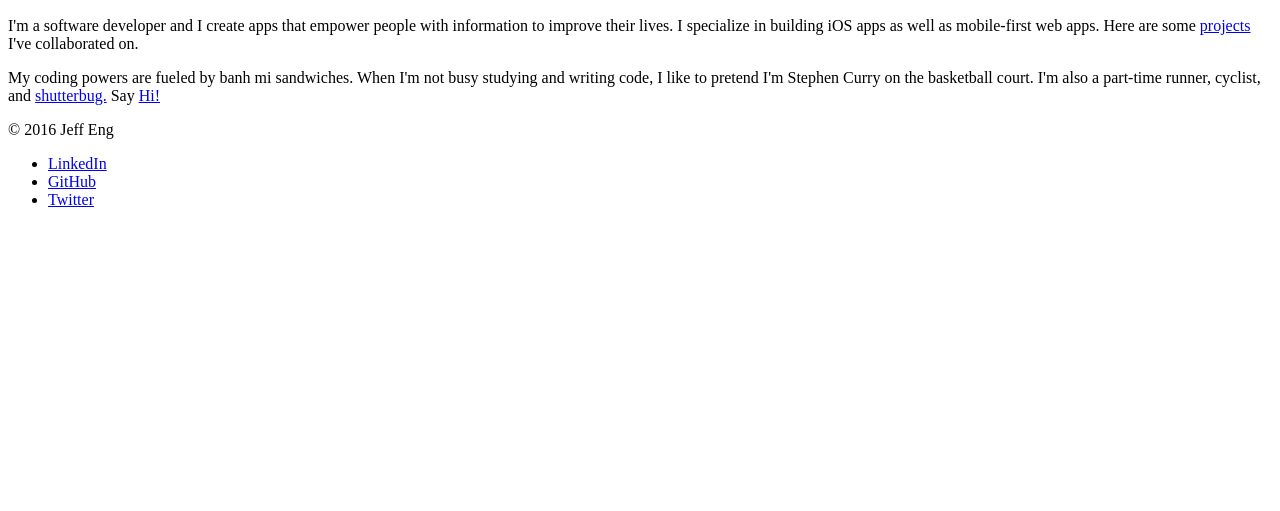
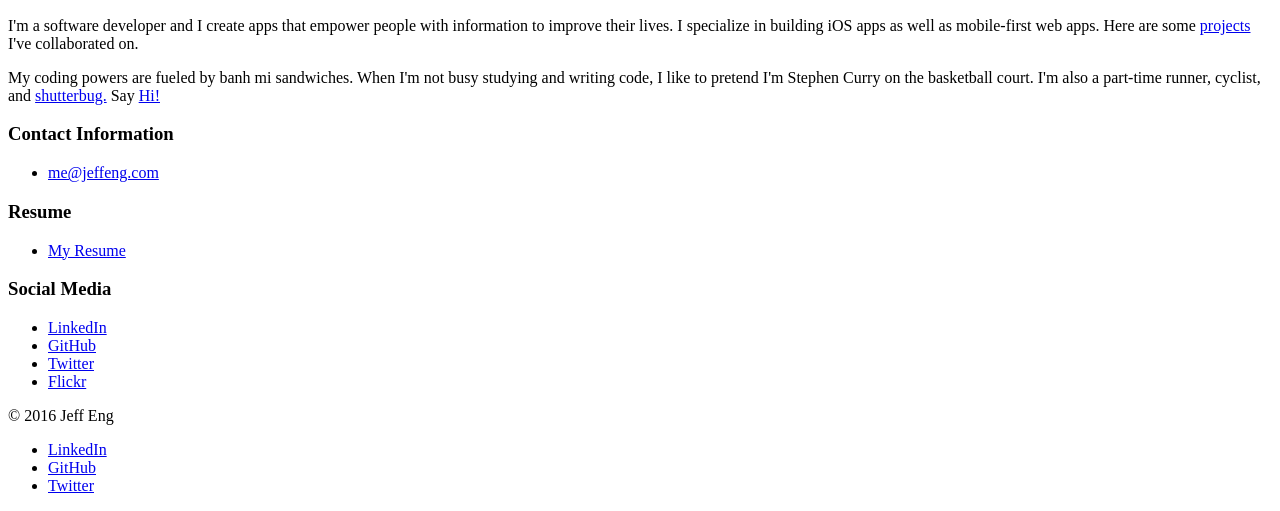
Before and after one commit to jeff-eng/portfolio-v2, a plain HTML site: page index.html in a window 1280 px wide. Shown: the part 565-1076 px from the top of the page. Before the commit the page ends 800 px from the top, so only its background shows below. Drawn offline with Linux system fonts and the light colour scheme.

Commit message:
added section for contact information

```diff
--- a/index.html
+++ b/index.html
@@ -28,6 +28,29 @@
         My coding powers are fueled by banh mi sandwiches.  When I'm not busy studying and writing code, I like to pretend I'm Stephen Curry on the basketball court.  I'm also a part-time runner, cyclist, and <a href="http://www.flickr.com/jw7eng" target="_blank">shutterbug.</a>  Say <a href="mailto:me@jeffeng.com?Subject=Hi%20Jeff" target="_blank">Hi!</a>
       </p>
     </section>
+    <section id="profile">
+
+    </section>
+    <section id="contact">
+      <h3>Contact Information</h3>
+      <ul>
+        <li><a href="mailto:me@jeffeng.com?Subject=Hi%20Jeff" target="_blank">me@jeffeng.com</a></li>
+      </ul>
+      <h3>Resume</h3>
+      <ul>
+        <li><a href="#">My Resume</a></li>
+      </ul>
+      <h3>Social Media</h3>
+      <ul>
+        <li><a href="https://www.linkedin.com/in/engjeff">LinkedIn</a></li>
+        <li><a href="https://www.github.com/jeff-eng">GitHub</a></li>
+        <li><a href="https://twitter.com/elev8ENG">Twitter</a></li>
+        <li><a href="http://www.flickr.com/jw7eng">Flickr</a></li>
+      </ul>
+    </section>
+    <section id="projects">
+
+    </section>
     <footer>
       <p>&copy; 2016 Jeff Eng</p>
       <ul class="social">
```
